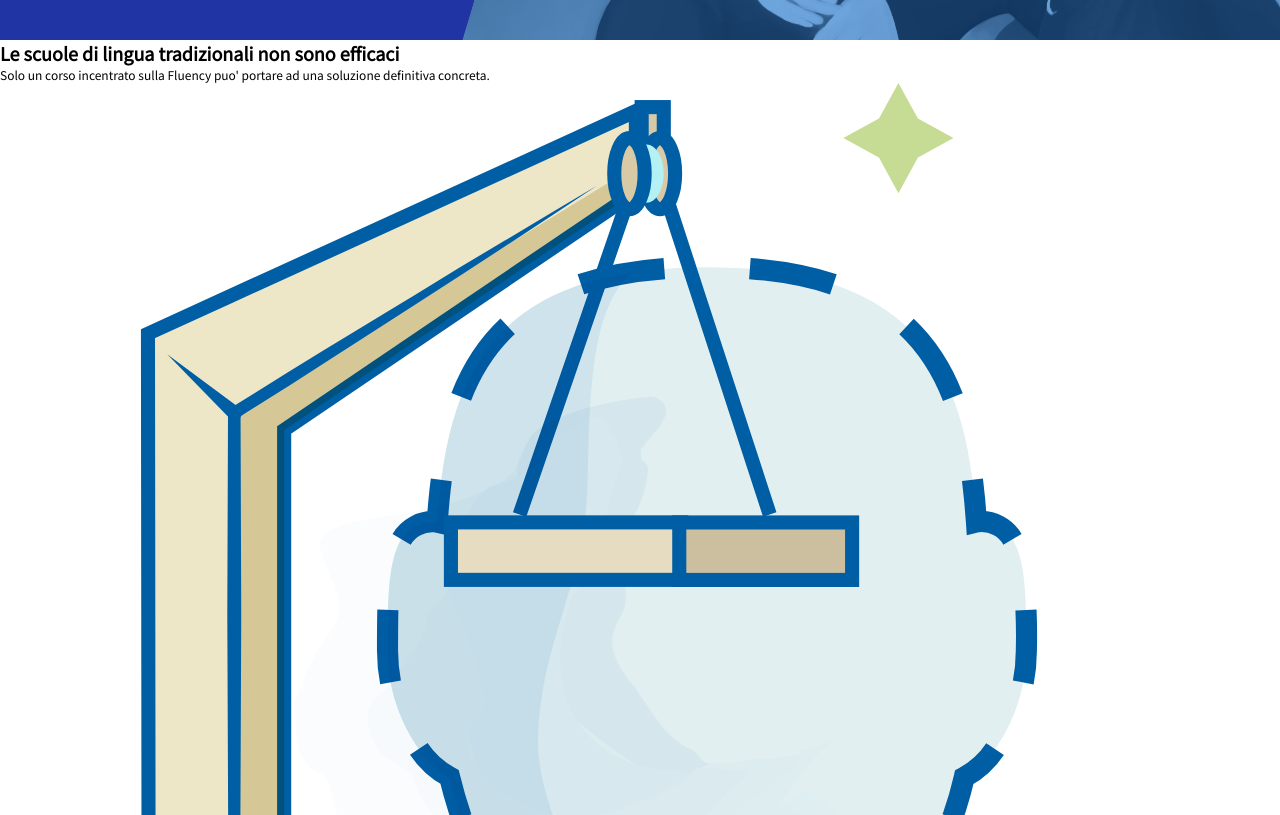
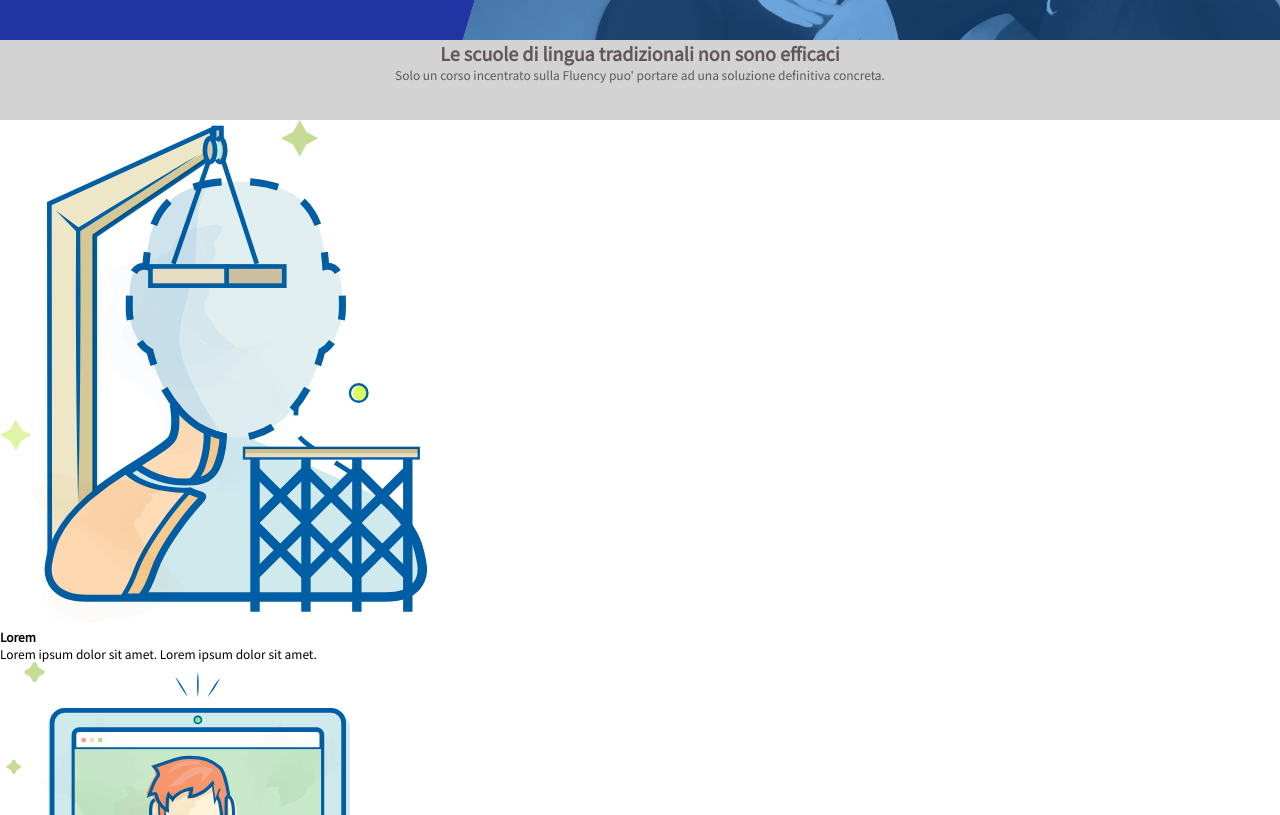
Before and after one commit to GFesta/htmlcss-fluentify, a plain HTML site: page index.html in a window 1280 px wide. Shown: the part 460-1275 px from the top of the page. Drawn offline with Linux system fonts and the light colour scheme.

Commit message:
Aggiunta commenti

```diff
--- a/css/style.css
+++ b/css/style.css
@@ -25,6 +25,8 @@ body {
 }
 
 .col-3 {
+  float: left;
+  position: relative;
   width: 33.33%
 }
 
@@ -42,8 +44,6 @@ background-color: #13289ef0;
   background-repeat: no-repeat;
   background-position: 115% 110%;
   background-size: 1000px;
-
-
 }
 
 .header-nav {
@@ -141,3 +141,25 @@ background-color: #13289ef0;
   left: 0;
   transform: translateY(-50%);
 }
+
+.efficenza{
+  text-align: center;
+  color: #605858;
+}
+
+.bg-grey {
+  height: 80px;
+  background-color: lightgrey;
+}
+
+.info {
+  height: 80vh;
+}
+
+.col-image {
+  height: 150px;
+}
+
+.col {
+  position: relative;
+}
--- a/index.html
+++ b/index.html
@@ -8,6 +8,7 @@
     <title>Fluentify</title>
   </head>
   <body>
+    <!-- inizio header -->
     <header>
       <div class="header-container container">
         <div class="header-nav">
@@ -43,39 +44,31 @@
         </div>
       </div>
     </header>
+    <!-- fine header -->
 
-
-
-
-
-
-
-
-
+    <!-- inizio main -->
     <main>
-      <div class="middle-text">
+      <div class="efficenza bg-grey">
         <h2>Le scuole di lingua tradizionali non sono efficaci</h2>
         <p>Solo un corso incentrato sulla Fluency puo' portare ad una soluzione definitiva concreta.</p>
       </div>
-      <div class="clearfix">
-        <div class="box-3-col">
-          <div class="colonna1 left">
+      <div class="info">
+        <div class="col-3">
+          <div class="col">
             <div class="col-image">
               <img src="img/profile.svg" alt="immagine 1">
               <div class="col-text">
             <h4>Lorem</h4>
             <p>Lorem ipsum dolor sit amet. Lorem ipsum dolor sit amet.</p>
           </div>
-
-          <div class="colonna1 left">
+          <div class="col">
             <div class="col-image">
               <img src="img/computer.svg" alt="immagine 2">
               <div class="col-text">
             <h4>Lorem</h4>
             <p>Lorem ipsum dolor sit amet. Lorem ipsum dolor sit amet.</p>
           </div>
-
-          <div class="colonna1 left">
+          <div class="col">
             <div class="col-image">
               <img src="img/doc.svg" alt="immagine 3">
               <div class="col-text">
```
Also changed, not shown: 1 other file.
